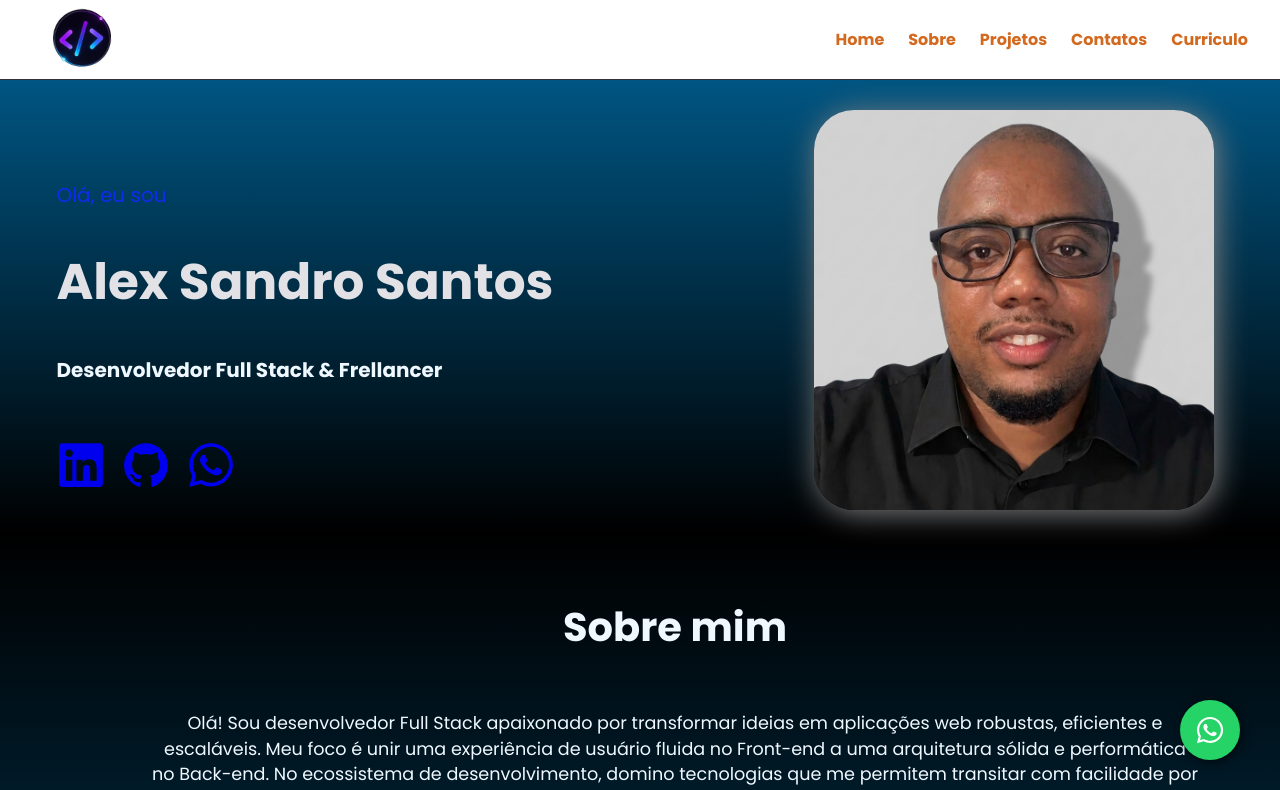
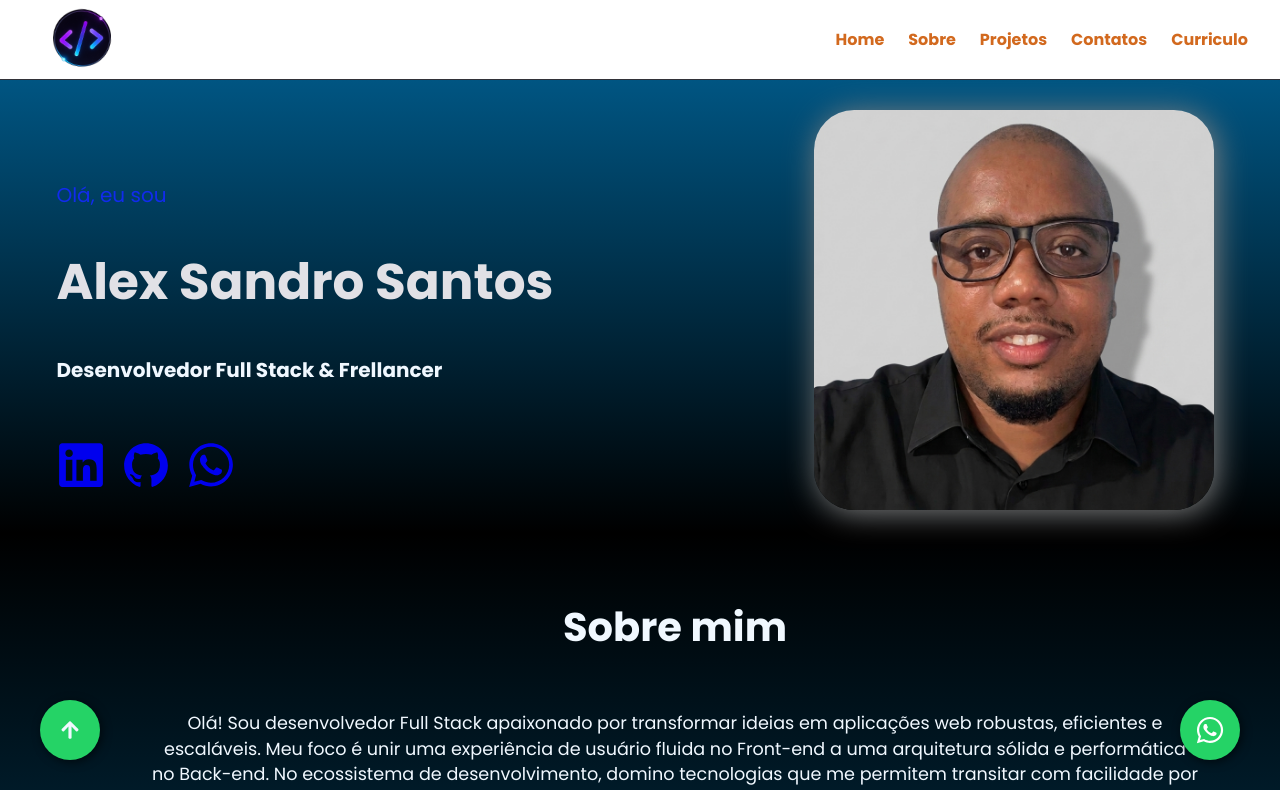
Before and after one commit to Alexsandro-tj/meuPortifolioDevReact, a React (Vite) app: page / in a window 1280 px wide. Shown: the top 790 px of the page. Built offline with nearby package versions, Linux system fonts and the light colour scheme.

Commit message:
Criação de botao flutuante para a home

```diff
--- a/src/components/Contatos/index.jsx
+++ b/src/components/Contatos/index.jsx
@@ -1,5 +1,6 @@
 import styles from '../Contatos/Contatos.module.css';
 import { FaWhatsapp } from "react-icons/fa";
+
 
 
 export default function Contatos() {
@@ -13,7 +14,7 @@ export default function Contatos() {
                 <p>
                     Entre em contato para projetos, parcerias e trabalhos.
                 </p>
-                <a href="https://wa.me/5551991019959"  target="_blank" rel="noopener noreferrer "className={styles.botaoflutuante}>
+                <a href="https://wa.me/5551991019959" target="_blank" rel="noopener noreferrer " className={styles.botaoflutuante}>
                     <FaWhatsapp />
                 </a>
 
--- a/src/components/Footer/Footer.module.css
+++ b/src/components/Footer/Footer.module.css
@@ -5,6 +5,24 @@
     color: aliceblue;
     margin: 50px 0 10px 0;
     font-size: 1.1rem;
+}
 
-
+.arrow {
+    position: fixed;
+    left: 40px;
+    background-color: #25d366;
+    color: aliceblue;
+    width: 60px;
+    height: 60px;
+    bottom: 40px;
+    border-radius: 50%;
+    display: flex;
+    align-items: center;
+    justify-content: center;
+    font-size: 20px;
+    box-shadow: 2px 2px 10px rgba(0, 0, 0, 0.6);
+    /* Sombra para dar destaque */
+    z-index: 1000;
+    /* Garante que o botão fique na frente de outros elementos */
+    text-decoration: none;
 }
--- a/src/components/Footer/index.jsx
+++ b/src/components/Footer/index.jsx
@@ -1,15 +1,20 @@
 import styles from '../Footer/Footer.module.css';
+import { FaArrowUp } from "react-icons/fa";
 
 export default function Footer() {
 
     return (
 
-<footer className={styles.container}>
-    <p>
-        © 2026 Alex Sandro Santos  - Todos os Direitos Reservados
-    </p>
+        <footer className={styles.container}>
+            <p>
+                © 2026 Alex Sandro Santos  - Todos os Direitos Reservados
+            </p>
+            <a href="#home" className={styles.arrow}>
+                <FaArrowUp />
+            </a>
 
-</footer>
+
+        </footer>
 
     );
 
```
Lines whose indentation alone changed are shown as unchanged.
